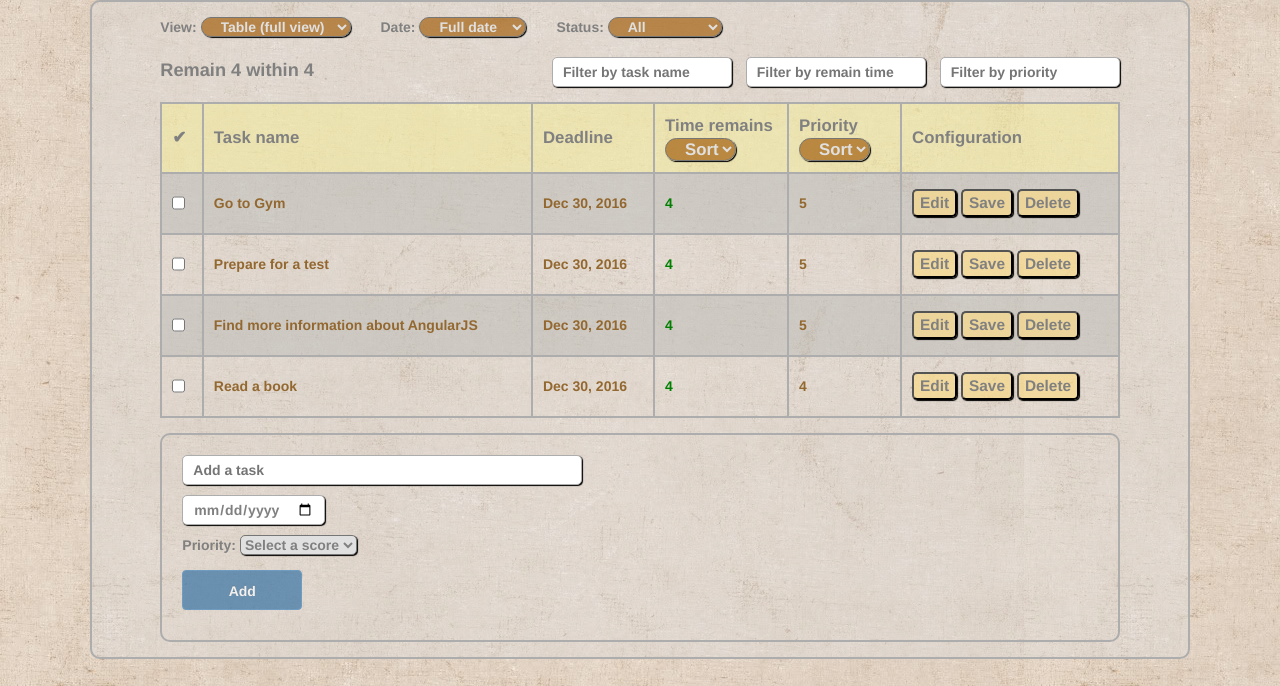
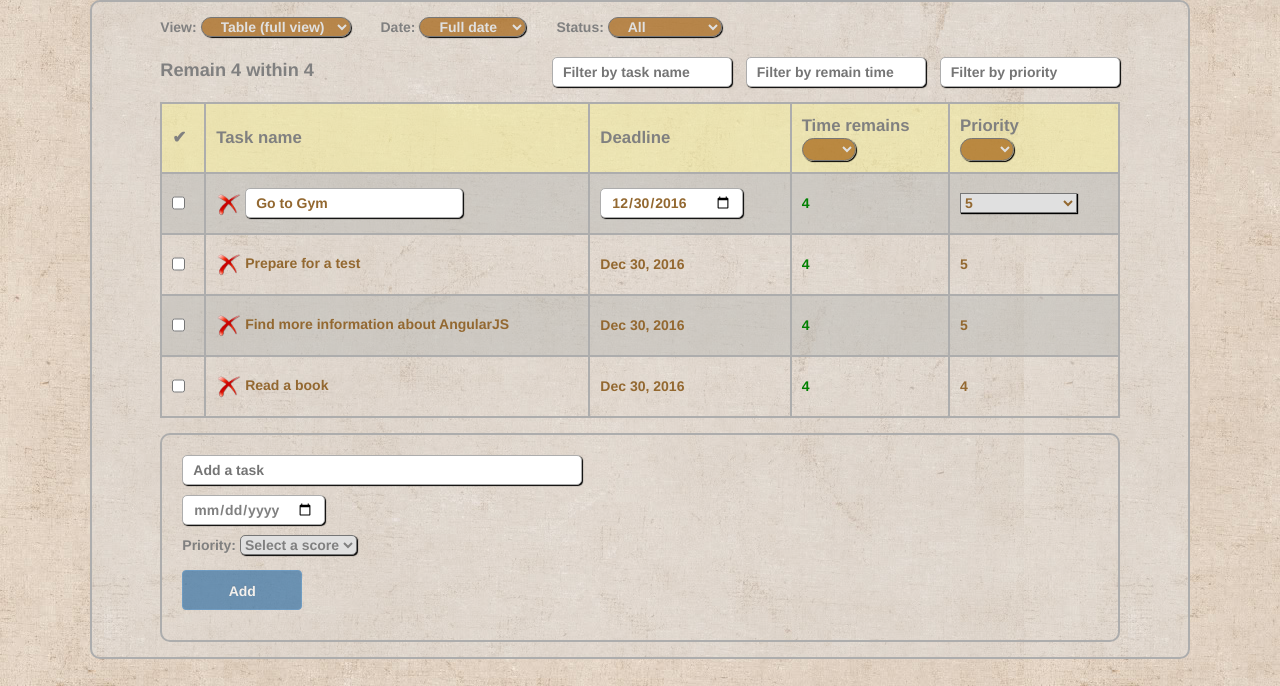
Before and after one commit to dmitriyslaym/Portfolio-Front-End, a plain HTML site: page 2 Angular To-Do List/index.html in a window 1280 px wide. Both pictures are taken after a click on the element "Go to Gym". Shown: the part 114-800 px from the top of the page. Drawn offline with Linux system fonts and the light colour scheme.

Commit message:
remove buttons

```diff
--- a/2 Angular To-Do List/css/list.css
+++ b/2 Angular To-Do List/css/list.css
@@ -18,6 +18,14 @@ input {
 input,button,select {
 	outline: none;
 	box-shadow: 1px 1px 1px black;
+}
+
+.delButton {
+	cursor: pointer;
+}
+
+.delButton img {
+	width: 25px;
 }
 
 .wrapper {
@@ -171,14 +179,6 @@ input,button,select {
 	width: 50px;
 }
 
-.timeRemainsCol {
-	width: 14%;
-}
-
-.priorityCol {
-	width: 10%;
-}
-
 .evenRow {
 	background-color: rgba(188, 187, 184, .5);
 	color: red;
--- a/2 Angular To-Do List/index.html
+++ b/2 Angular To-Do List/index.html
@@ -56,31 +56,33 @@
                                 <th>Task name</th>
                                 <th class="deadlineCol">Deadline</th>
                                 <th class="timeRemainsCol">
-                                    Time remains
+                                    Time remains</br>
                                     <select class="selectInput" ng-model="newOrder">
-                                        <option value="">Sort</option>
+<!--                                         <option value="">Sort</option> -->
                                         <option value="-timeRemain">&darr;&darr;</option>
                                         <option value="+timeRemain">&uarr;&uarr;</option>
                                     </select>
                                 </th>
                                 <th class="priorityCol">
-                                    Priority
+                                    Priority</br>
                                     <select class="selectInput" ng-model="newOrder">
-                                        <option value="">Sort</option>
+<!--                                         <option value="">Sort</option> -->
                                         <option value="-priority">&darr;&darr;</option>
                                         <option value="+priority">&uarr;&uarr;</option>
                                     </select>
                                 </th>
-                                <th class="configurationCol">Configuration</th>
                             </tr>
                             <tr class="animate" ng-click="turnOffEditMode(item)" class="tasksRow" ng-show="!item.filteredBytimeRemain && !item.filteredBypriority && !item.filteredByComplete" ng-repeat="item in items | filter:searchBox | numbersFilter:filterByRemain:'timeRemain' | numbersFilter:filterByPriority:'priority' | completeFilter:filterByCompleteness | orderBy:newOrder | firstLetterUppercase" ng-class-odd="'evenRow'" >
-                                <td><input type="checkbox" ng-model="item.done"></td>
                                 <td>
-                                    <span ng-show="!item.editable" ng-dblclick="turnOnEditMode(item)" class="editable actionText done-{{item.done}}">{{item.text}}</span>
+                                    <input type="checkbox" ng-model="item.done">
+                                </td>
+                                <td>
+                                    <a class="delButton" ng-click="deleteTask(item)" class="delete"><img src="img/DeleteRed.png" alt=""></a>
+                                    <span ng-show="!item.editable" ng-click="turnOnEditMode(item)" class="editable actionText done-{{item.done}}">{{item.text}}</span>
                                     <input ng-show="item.editable" type="text" ng-model="item.text">
                                 </td>
                                 <td>
-                                    <span class="editable" ng-show="!item.editable" ng-dblclick="turnOnEditMode(item)">{{item.deadline | date:dateFilter}}</span>
+                                    <span class="editable" ng-show="!item.editable" ng-click="turnOnEditMode(item)">{{item.deadline | date:dateFilter}}</span>
                                     <input ng-show="item.editable" ng-change="timeRemainCalc(item)" type="date" class="dateInput" ng-model="item.deadline">
                                 </td>
                                 <td>
@@ -88,15 +90,10 @@
                                     <span class="success" ng-show="item.done">Already done</span>
                                 </td>
                                 <td>
-                                    <span class="editable" ng-show="!item.editable" ng-dblclick="turnOnEditMode(item)">{{item.priority}}</span>
+                                    <span class="editable" ng-show="!item.editable" ng-click="turnOnEditMode(item)">{{item.priority}}</span>
                                     <select ng-show="item.editable" ng-model="item.priority" ng-options="score for score in [5,4,3,2,1]">
                                         <option value="">Select a score</option>
                                     </select>
-                                </td>
-                                <td>
-                                    <button class="button" ng-click="turnOnEditMode(item)">Edit</button>
-                                    <button class="button" ng-click="turnOffEditMode(item)">Save</button>
-                                    <button class="button" ng-click="deleteTask(item)" class="delete">Delete</button>
                                 </td>
                             </tr>
                         </tbody>
--- a/2 Angular To-Do List/js/App.js
+++ b/2 Angular To-Do List/js/App.js
@@ -59,7 +59,7 @@ app.controller("ListCtrl", function($scope) {
     }
 
     $scope.turnOffEditMode = function(item) {
-    	if (event.target.nodeName != 'INPUT' && event.target.nodeName != 'SELECT' && event.target.innerHTML != 'Edit') {
+    	if (event.target.nodeName != 'INPUT' && event.target.nodeName != 'SELECT' && event.target.nodeName != 'SPAN') {
     		$scope.items[$scope.items.indexOf(item)].editable = false;
     	}
     }
```
Also changed, not shown: 2 Angular To-Do List/img/DeleteRed.png (added).
